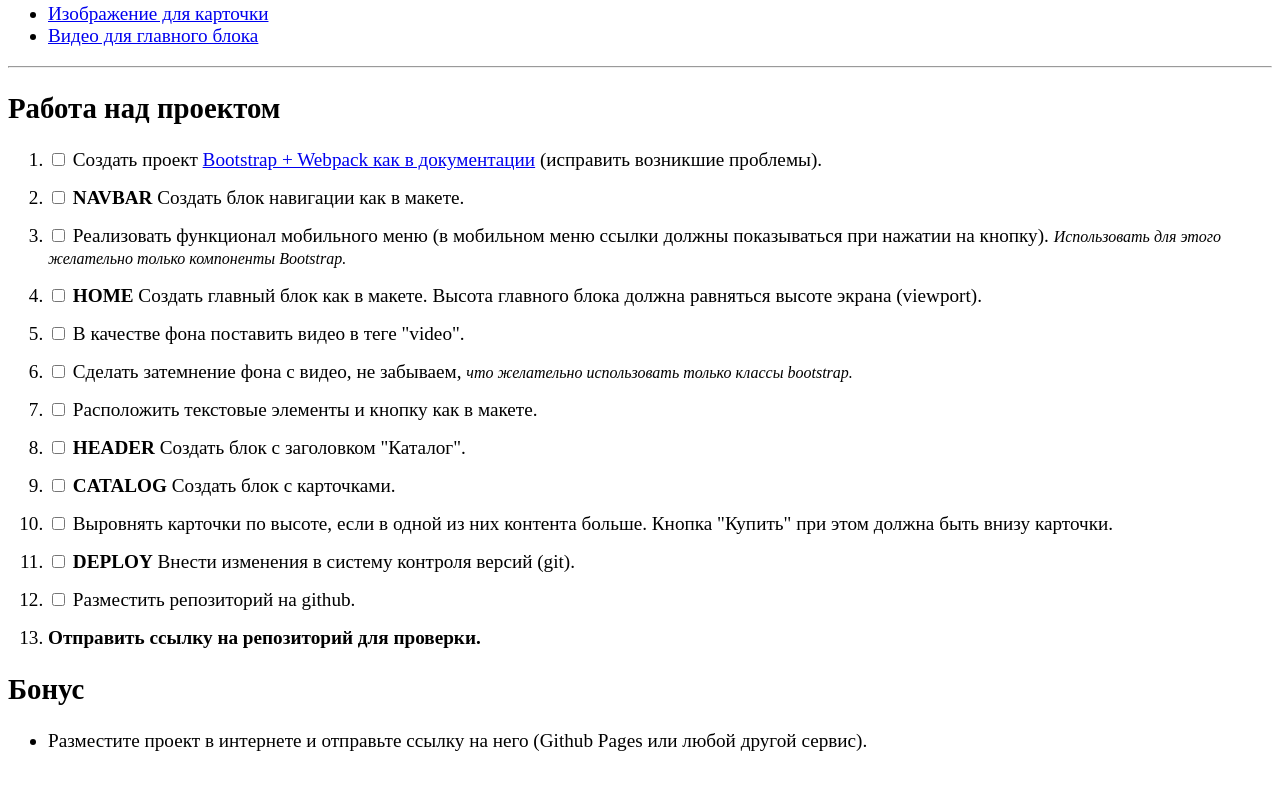
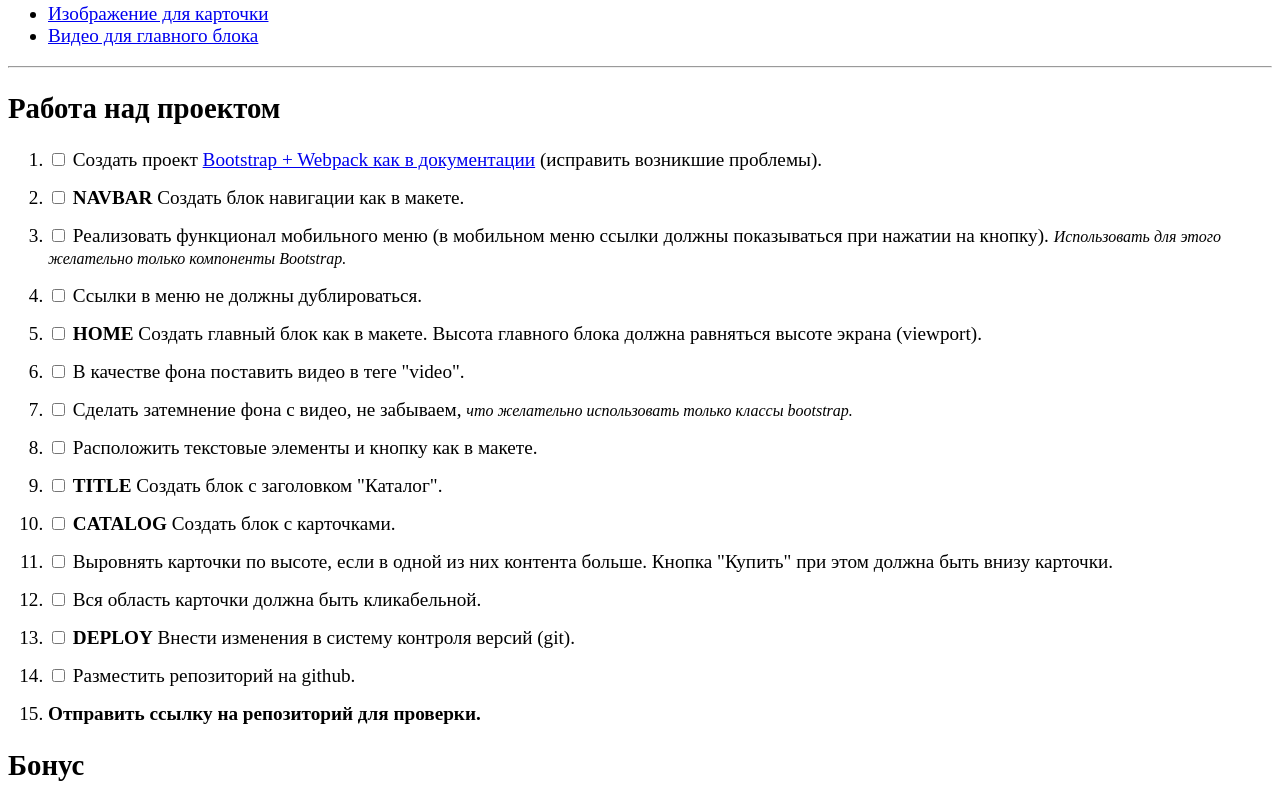
Before and after one commit to gitrequests/interview-bootstrap, a plain HTML site: page index.html in a window 1280 px wide. Shown: the part 451-1254 px from the top of the page. Before the commit the page ends 1222 px from the top, so only its background shows below. Drawn offline with Linux system fonts and the light colour scheme.

Commit message:
update: add new rules task

```diff
--- a/index.html
+++ b/index.html
@@ -102,6 +102,12 @@
             <li>
                 <label>
                     <input type="checkbox">
+                    Ссылки в меню не должны дублироваться.
+                </label>
+            </li>
+            <li>
+                <label>
+                    <input type="checkbox">
                     <b>HOME</b>
                     Создать главный блок как в макете. Высота главного блока должна равняться высоте экрана (viewport).
                 </label>
@@ -127,7 +133,7 @@
             <li>
                 <label>
                     <input type="checkbox">
-                    <b>HEADER</b>
+                    <b>TITLE</b>
                     Создать блок с заголовком "Каталог".
                 </label>
             </li>
@@ -142,6 +148,12 @@
                 <label>
                     <input type="checkbox">
                     Выровнять карточки по высоте, если в одной из них контента больше. Кнопка "Купить" при этом должна быть внизу карточки.
+                </label>
+            </li>
+            <li>
+                <label>
+                    <input type="checkbox">
+                    Вся область карточки должна быть кликабельной.
                 </label>
             </li>
             <li>
```
